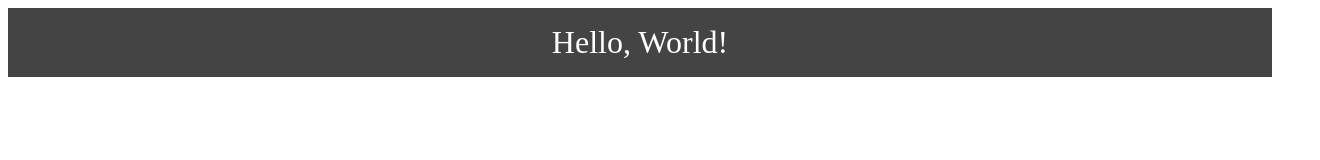
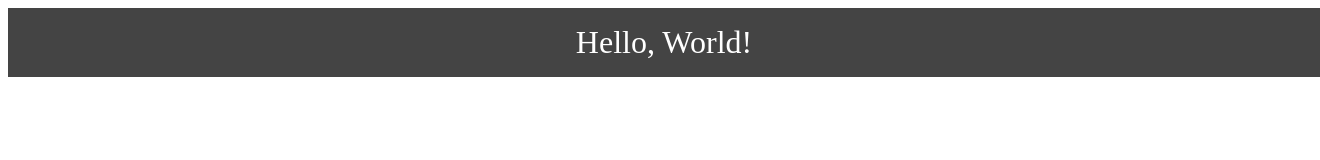
Before and after one commit to KapokProgramming/KapokProgramming.github.io, a plain HTML site: page index.html in a window 1280 px wide. Shown: the whole page, 1320 px wide, since content can reach past the window. Drawn offline with Linux system fonts and the light colour scheme.

Commit message:
test commit

```diff
--- a/index.css
+++ b/index.css
@@ -3,8 +3,11 @@
     font-size: 2em;
 }
 #topic-box {
+    overflow: hidden;
+    position: absolute;
     text-align: center;
     padding: 1em;
+    width: 100%;
     height: auto;
     background-color: #444;
     color: #fff;
```
Also changed, not shown: index.html (+0 -1 lines).
